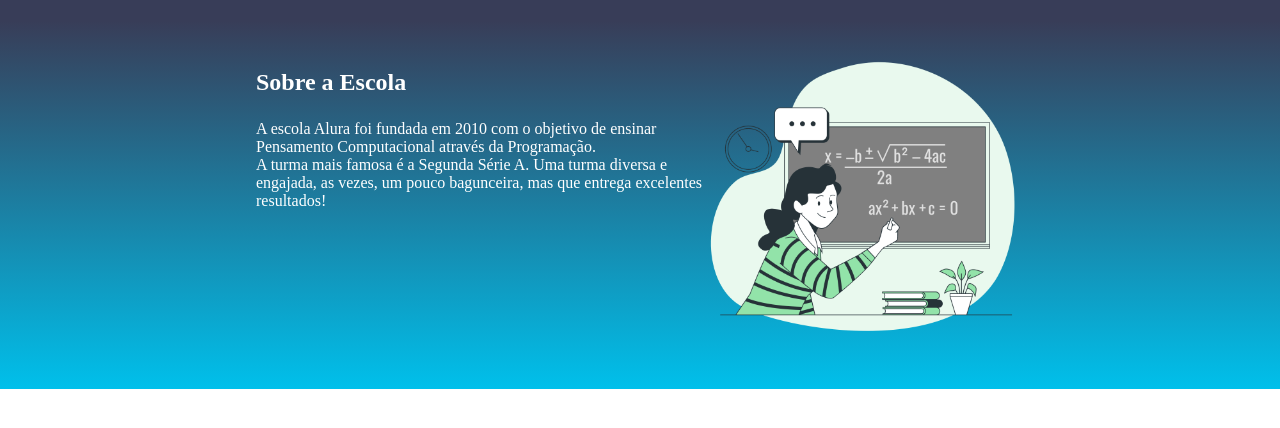
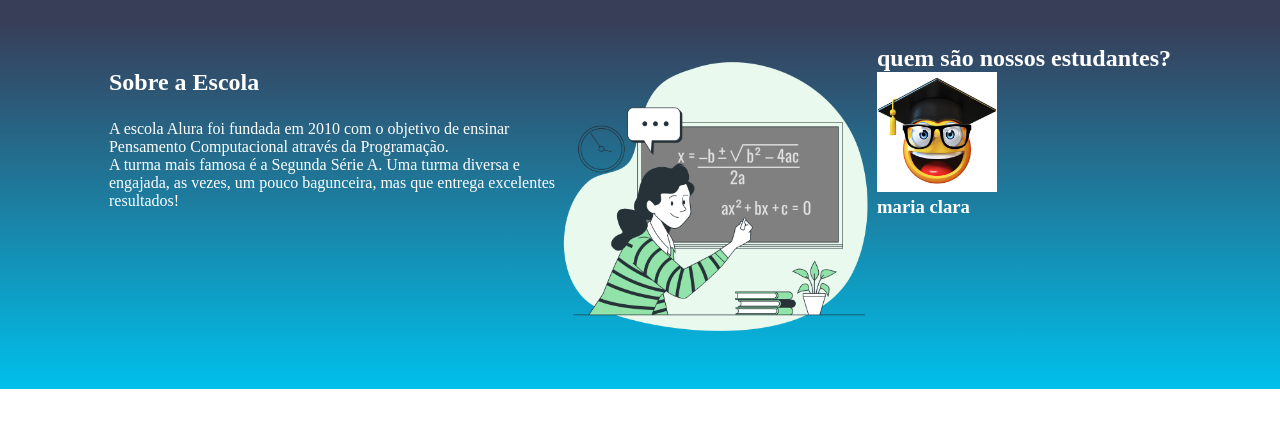
Before and after one commit to Cl4r4m4/site-escola-2, a plain HTML site: page index.html in a window 1280 px wide. Shown: the part 86-514 px from the top of the page. Drawn offline with Linux system fonts and the light colour scheme.

Commit message:
Add files via upload

```diff
--- a/Style.css
+++ b/Style.css
@@ -23,3 +23,6 @@
         }
     .escola-conteudo{width: 35%;
         }
+        .estudante-imagem {
+            width: 120px
+        }
--- a/index.html
+++ b/index.html
@@ -26,5 +26,11 @@
 que entrega excelentes resultados!</p> </div>
 <img class="escola-imagem" src="Img/Formula-bro.png" alt=""> <section>
 
+    <section class="Estudante">
+        <h2 class="estudantes_titulo">quem são nossos estudantes?</h2>
+        <img class="estudante-imagem" src="Img/estudante.jpg" alt="foto do estudante">
+        <h3>maria clara</h3>
+    </section>
+
 </body>
 </html>
```
Also changed, not shown: Img/estudante.jpg (added), Img/github.png (added), Img/instagram.png (added), Img/pinterest.png (added).
